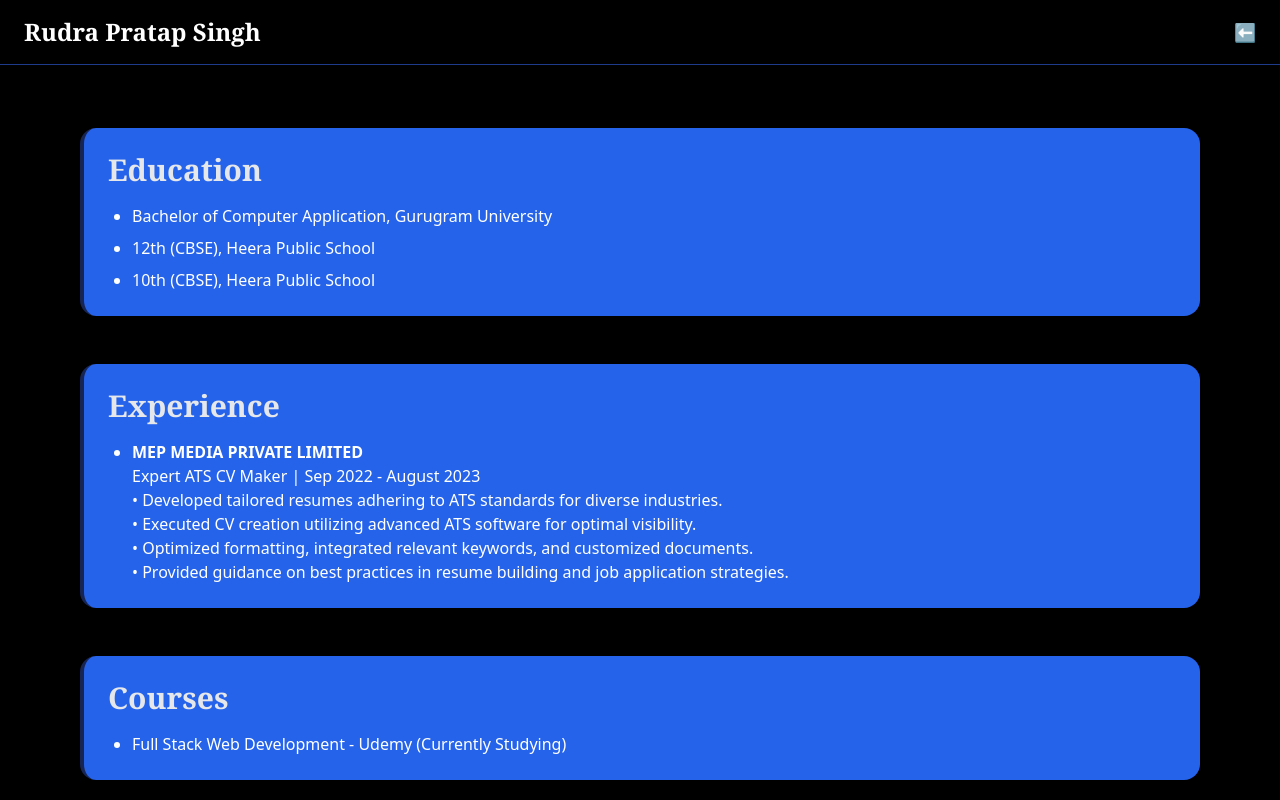
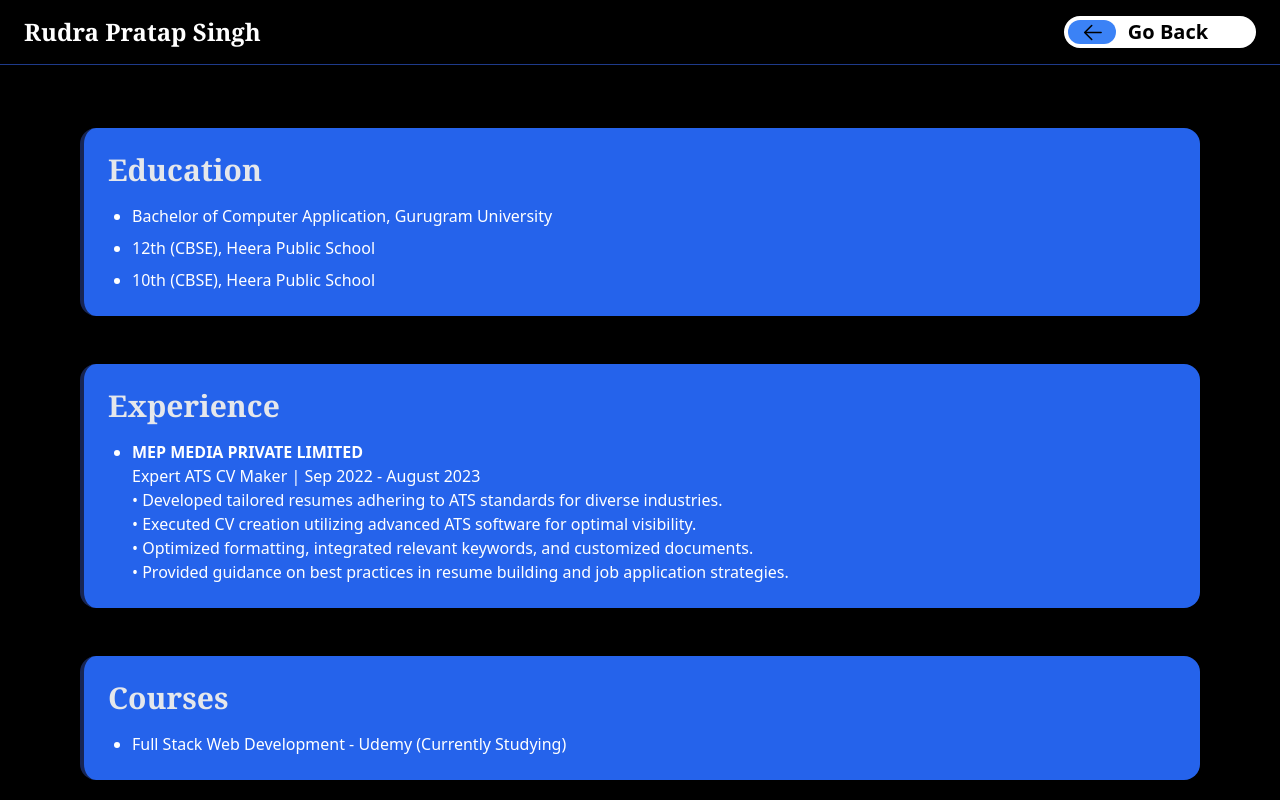
Before and after one commit to beassssst/My-Portfolio, a website: page resume.html in a window 1280 px wide. Shown: the top 800 px of the page. Drawn offline with nearby package versions, Linux system fonts and the light colour scheme.

Commit message:
Add Go Back button and update comments in resume.html

```diff
--- a/resume.html
+++ b/resume.html
@@ -15,16 +15,41 @@
       <h1 class="text-xl md:text-2xl font-extrabold font-serif">
         Rudra Pratap Singh
       </h1>
-      <nav class="flex items-center space-x-6 text-lg">
-        <a href="index.html" class="hover:scale-110 transition">⬅️</a>
-      </nav>
+
+      <!-- Go back button -->
+      <button
+        onclick="window.history.back()"
+        class="bg-white text-center w-48 rounded-2xl h-8 relative text-black text-xl font-semibold group"
+        type="button"
+      >
+        <div
+          class="bg-blue-500 rounded-xl h-6 w-1/4 flex items-center justify-center absolute left-1 top-[4px] group-hover:w-[184px] z-10 duration-500"
+        >
+          <svg
+            xmlns="http://www.w3.org/2000/svg"
+            viewBox="0 0 1024 1024"
+            height="25px"
+            width="25px"
+          >
+            <path
+              d="M224 480h640a32 32 0 1 1 0 64H224a32 32 0 0 1 0-64z"
+              fill="#000000"
+            ></path>
+            <path
+              d="m237.248 512 265.408 265.344a32 32 0 0 1-45.312 45.312l-288-288a32 32 0 0 1 0-45.312l288-288a32 32 0 1 1 45.312 45.312L237.248 512z"
+              fill="#000000"
+            ></path>
+          </svg>
+        </div>
+        <p class="translate-x-2">Go Back</p>
+      </button>
     </header>
 
-    <!-- Spacer to offset fixed navbar -->
+    <!-- Spacer for fixed navbar -->
     <div class="h-20"></div>
 
-    <!-- Resume Section Wrapper -->
-    <section class="px-6 md:px-20 py-12 space-y-12">
+    <!-- Main content wrapper (pushes footer down) -->
+    <main class="flex-grow px-6 md:px-20 py-12 space-y-12">
 
       <!-- Education -->
       <div class="bg-blue-600 border-l-4 border-blue-950 p-6 rounded-2xl shadow-lg hover:shadow-blue-500/30 transition">
@@ -79,9 +104,9 @@
         </ul>
       </div>
 
-    </section>
+    </main>
 
-    <!-- Footer -->
+    <!-- Footer (always at bottom) -->
     <footer class="text-center py-6 bg-black text-lg font-semibold border-t border-blue-900">
       Rudra Pratap Singh
     </footer>
```
